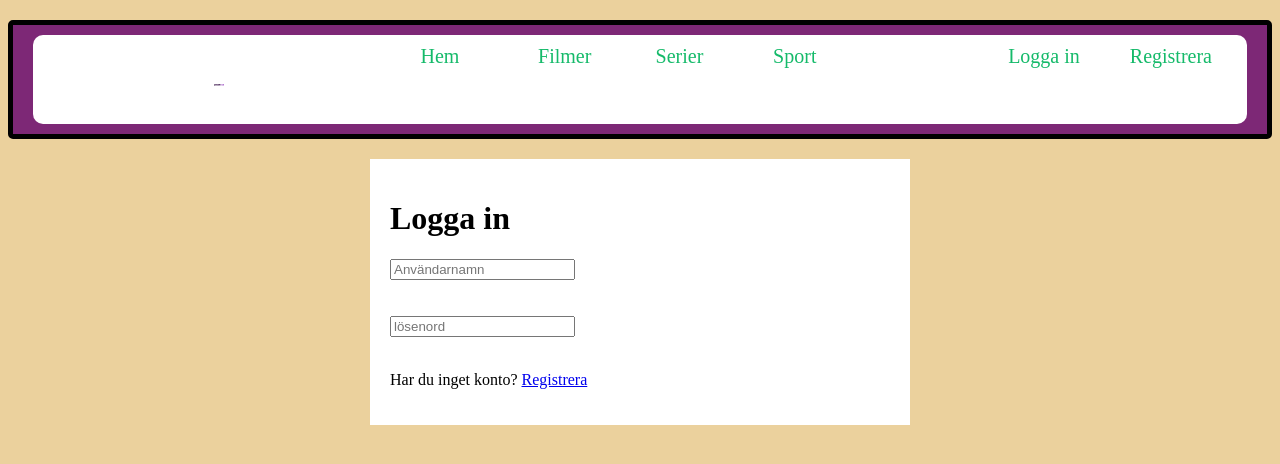
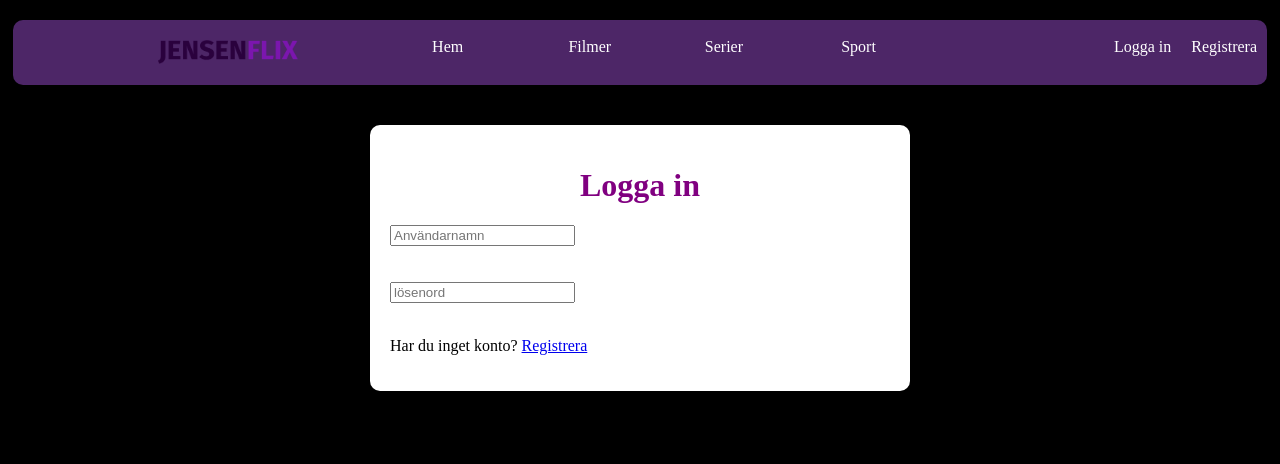
Before and after one commit to jonatangroncode/jensenflix, a plain HTML site: page pages/registrera/login.html in a window 1280 px wide. Drawn offline with Linux system fonts and the light colour scheme.

Commit message:
added changes to navigation bar and positioning of elemements. Removed navbar container

```diff
--- a/pages/registrera/style.css
+++ b/pages/registrera/style.css
@@ -1,25 +1,17 @@
 body {
-    background-color: rgb(235, 209, 157);
-}
-
-.navcontainer {
-    background-color: #7d2876;
-    max-height: auto;
-    max-width: auto;
-    border: 5px solid black;
-    border-radius: 5px;
-    padding: 10px;
-    margin-top: 20px;
+    background-color: rgb(0, 0, 0);
 }
 
 .navbar {
-    background-color: #ffffff;
+    background-color: #4d2667;
     display: grid;
     grid-template-columns: 3fr 1fr 1fr 1fr 2fr auto auto;
     padding: 10px;
-    margin-left: 10px;
-    margin-right: 10px;
+    margin-top: 20px;
+    margin-left: 5px;
+    margin-right: 5px;
     border-radius: 10px;
+    max-height: 55px;
 }
 
 .navbar ul {
@@ -30,31 +22,40 @@ body {
 }
 
 .navbar ul li a {
-    color: rgb(21, 186, 106);
-    font-size: 20px;
-    margin-left: 5px;
-    margin-right: 5px;
+    color: rgb(255, 255, 255);
+    margin-top: 10px;
     text-align: center;
-    padding: 20px;
+    line-height: 33px;
     text-decoration: none;
+    box-sizing: border-box;
+}
+
+.navbar ul li:last-child a {
+    margin-left: 20px;
 }
 
 .navbar a:hover {
-    background-color: rgb(48, 165, 71);
+    background-color: rgb(165, 48, 161);
     color: black;
-    margin: auto;
 }
 
 .reglogincontainer {
     margin: auto;
-    margin-top: 20px;
+    margin-top: 40px;
     padding: 20px;
     max-width: 500px;
-    min-height: auto;
-    background-color: white;
+    max-height: auto;
+    background-color: rgb(255, 255, 255);
+    border-radius: 10px;
+}
+
+.reglogincontainer h1 {
+    text-align: center;
+    color: purple;
 }
 
 .logo-container img {
-    width: 10px;
+    margin-top: 10px;
+    width: 140px;
     height: auto;
 }
```
Also changed, not shown: pages/registrera/registrera.html (+0 -2 lines).
